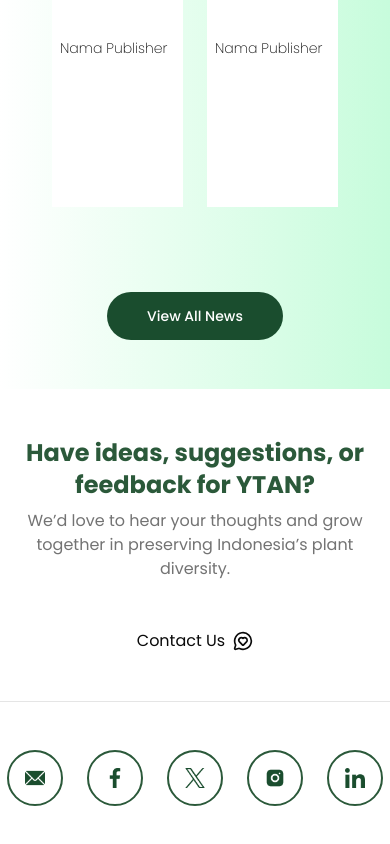
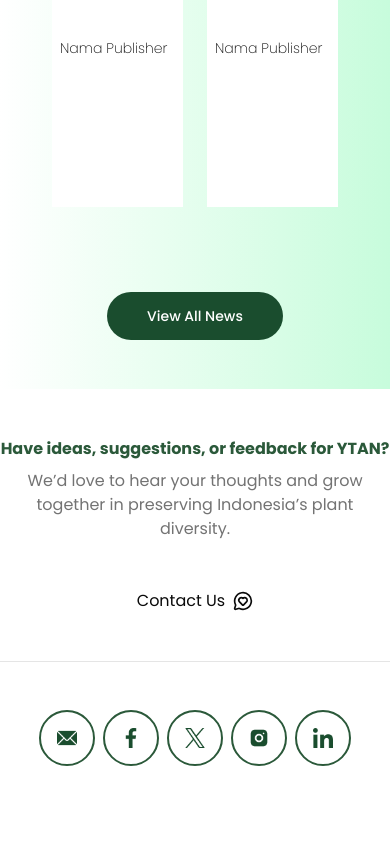
Before and after one commit to Tumbuhan-Nusantara/tumbuhan-landingpage, a Next.js app: page /en in a window 390 px wide. Shown: the part 4915-5759 px from the top of the page. After the commit the page ends 5729 px from the top, so only its background shows below. Built offline with nearby package versions, Linux system fonts and the light colour scheme.

Commit message:
fix: responsive web

```diff
--- a/src/features/Kontak/index.tsx
+++ b/src/features/Kontak/index.tsx
@@ -13,10 +13,10 @@
     <div className="container mx-auto my-12">
       <div className="grid gap-12 justify-center">
         <div className="grid gap-2 text-center">
-          <h1 className="font-bold text-2xl text-[#2B593A]">
+          <h1 className="font-bold sm:text-md md:text-2xl text-[#2B593A]">
             {k('title')}
           </h1>
-          <p className="text-muted-foreground">
+          <p className="text-muted-foreground sm:text-sm md:text-lg">
             {k('desc')}
           </p>
         </div>
@@ -26,7 +26,7 @@
         </div>
       </div>
       <Separator className="my-12"/>
-      <div className="flex justify-center items-center gap-6 my-12">
+      <div className="flex justify-center items-center gap-2 md:gap-8 lg:gap-8">
         {Contacts.map((logo) => (
           <div
             key={logo.id}
```
